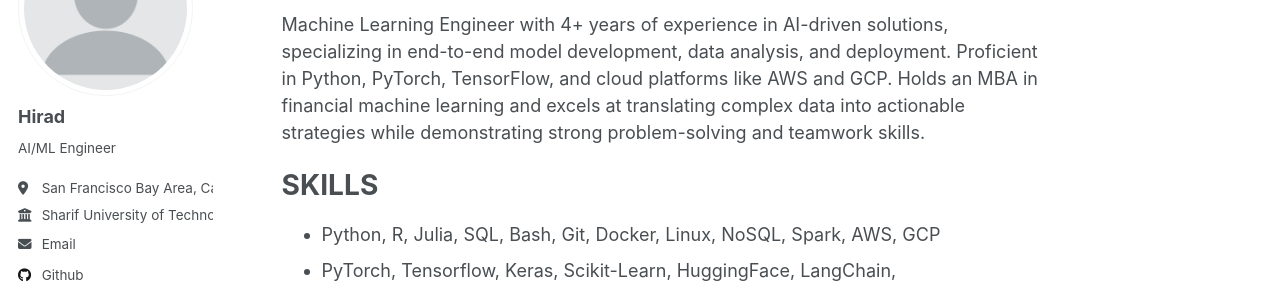
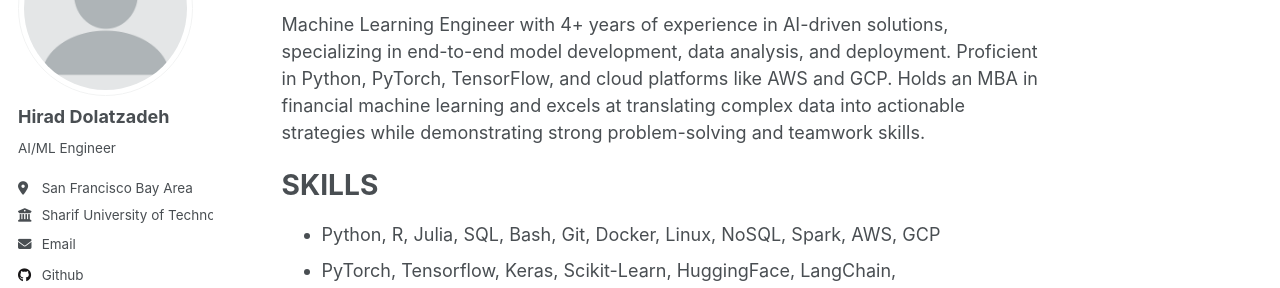
Before and after one commit to hiraddlz/hiraddlz.github.io, a Jekyll site: the page built from _pages/about.md, in a window 1280 px wide. Shown: the part 185-473 px from the top of the page. Built offline with Jekyll 4.4.1, drawn with Linux system fonts in a browser that asks for light colours; our own code applies the rules of GitHub Pages for plain Markdown files.

Commit message:
Update _config.yml

```diff
--- a/_config.yml
+++ b/_config.yml
@@ -22,10 +22,10 @@ repository               : "hiraddlz/hiraddlz.github.io"
 author:
   # Biographic information
   avatar           : "profile.png"
-  name             : "Hirad"
+  name             : "Hirad Dolatzadeh"
   pronouns         : # example: "she/her"
   bio              : "AI/ML Engineer"
-  location         : "San Francisco Bay Area, Ca"
+  location         : "San Francisco Bay Area"
   employer         : "Sharif University of Technology"
   uri              : # URL
   email            : "hirad.dlz@gmail.com"
```
